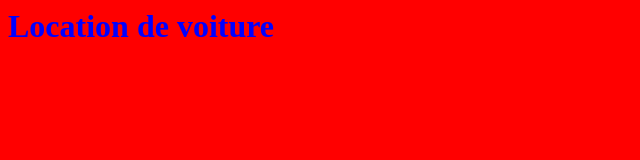
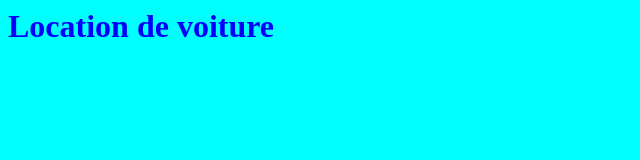
Before and after one commit to nathanigor123/LocationVoiture, a plain HTML site: page index.html in a window 1280 px wide. Shown: the whole page, without its empty margins (0-640 px from the left). Drawn offline with Linux system fonts and the light colour scheme.

Commit message:
modification de la couleur de fond

```diff
--- a/index.html
+++ b/index.html
@@ -4,7 +4,7 @@
 	<meta charset="UTF-8">
 	<title>Document</title>
 </head>
-<body style="background-color: red">
+<body style="background-color: aqua">
 	<h1 style="margin: auto; color: blue;">Location de voiture</h1>
 </body>
 </html>
```
